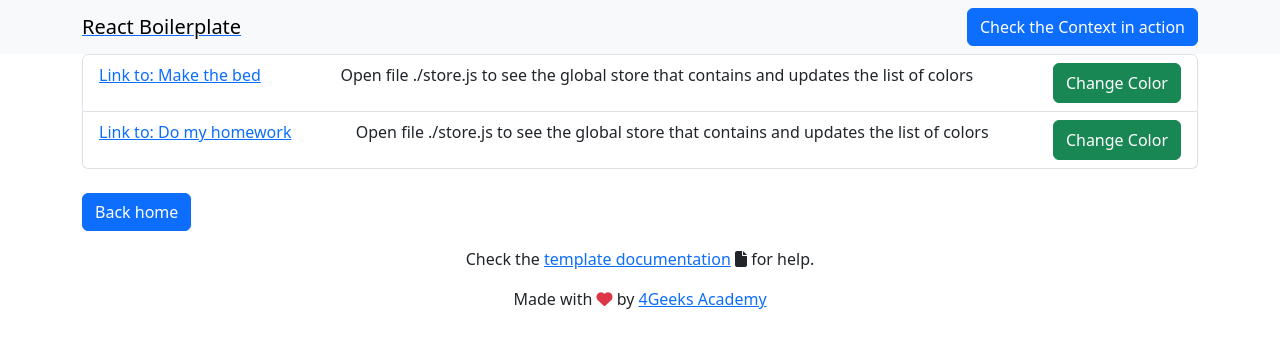
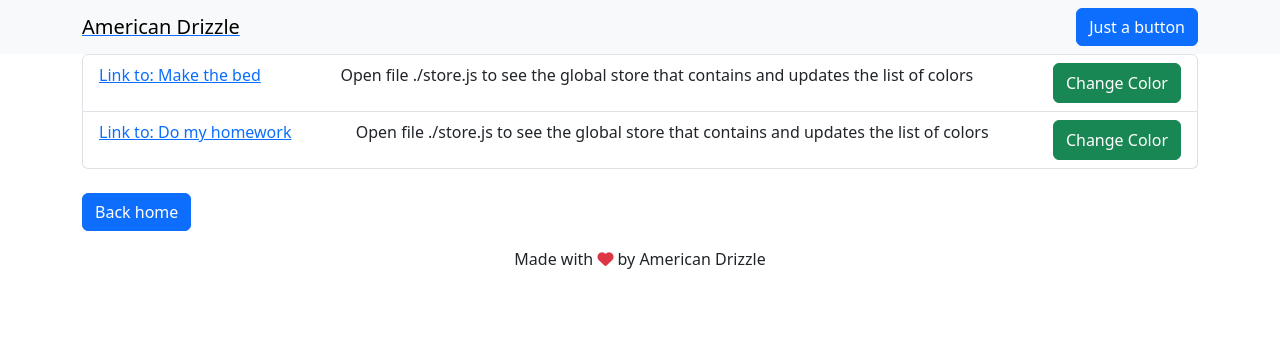
Before and after one commit to jcrews123/americanDrizzle, a React (Vite) app: page /demo in a window 1280 px wide. Shown: the top 348 px of the page. Built offline with nearby package versions, Linux system fonts and the light colour scheme.

Commit message:
added drizzle

```diff
--- a/src/components/Footer.jsx
+++ b/src/components/Footer.jsx
@@ -1,11 +1,8 @@
 export const Footer = () => (
 	<footer className="footer mt-auto py-3 text-center">
 		<p>
-			Check the <a target="_blank" href="https://4geeks.com/docs/start/start-react-advanced-project">template documentation</a> <i className="fa-solid fa-file"></i> for help.
-		</p>
-		<p>
-			Made with <i className="fa fa-heart text-danger" /> by{" "}
-			<a href="http://www.4geeksacademy.com">4Geeks Academy</a>
+			Made with <i className="fa fa-heart text-danger" /> by{" American Drizzle"}
+
 		</p>
 	</footer>
 );
--- a/src/components/Navbar.jsx
+++ b/src/components/Navbar.jsx
@@ -6,11 +6,11 @@ export const Navbar = () => {
 		<nav className="navbar navbar-light bg-light">
 			<div className="container">
 				<Link to="/">
-					<span className="navbar-brand mb-0 h1">React Boilerplate</span>
+					<span className="navbar-brand mb-0 h1">American Drizzle</span>
 				</Link>
 				<div className="ml-auto">
 					<Link to="/demo">
-						<button className="btn btn-primary">Check the Context in action</button>
+						<button className="btn btn-primary">Just a button</button>
 					</Link>
 				</div>
 			</div>
--- a/src/pages/Home.jsx
+++ b/src/pages/Home.jsx
@@ -1,4 +1,4 @@
-import rigoImageUrl from "../assets/img/rigo-baby.jpg";
+import drizzle from "../assets/img/image/drizzle";
 import useGlobalReducer from "../hooks/useGlobalReducer.jsx";
 
 export const Home = () => {
@@ -7,9 +7,9 @@ export const Home = () => {
 
 	return (
 		<div className="text-center mt-5">
-			<h1>TEST</h1>
+			<h1>American Drizzle</h1>
 			<p>
-				<img src={rigoImageUrl} />
+				<img src={drizzle} />
 			</p>
 		</div>
 	);
```
Also changed, not shown: src/assets/img/drizzle.png (added).
